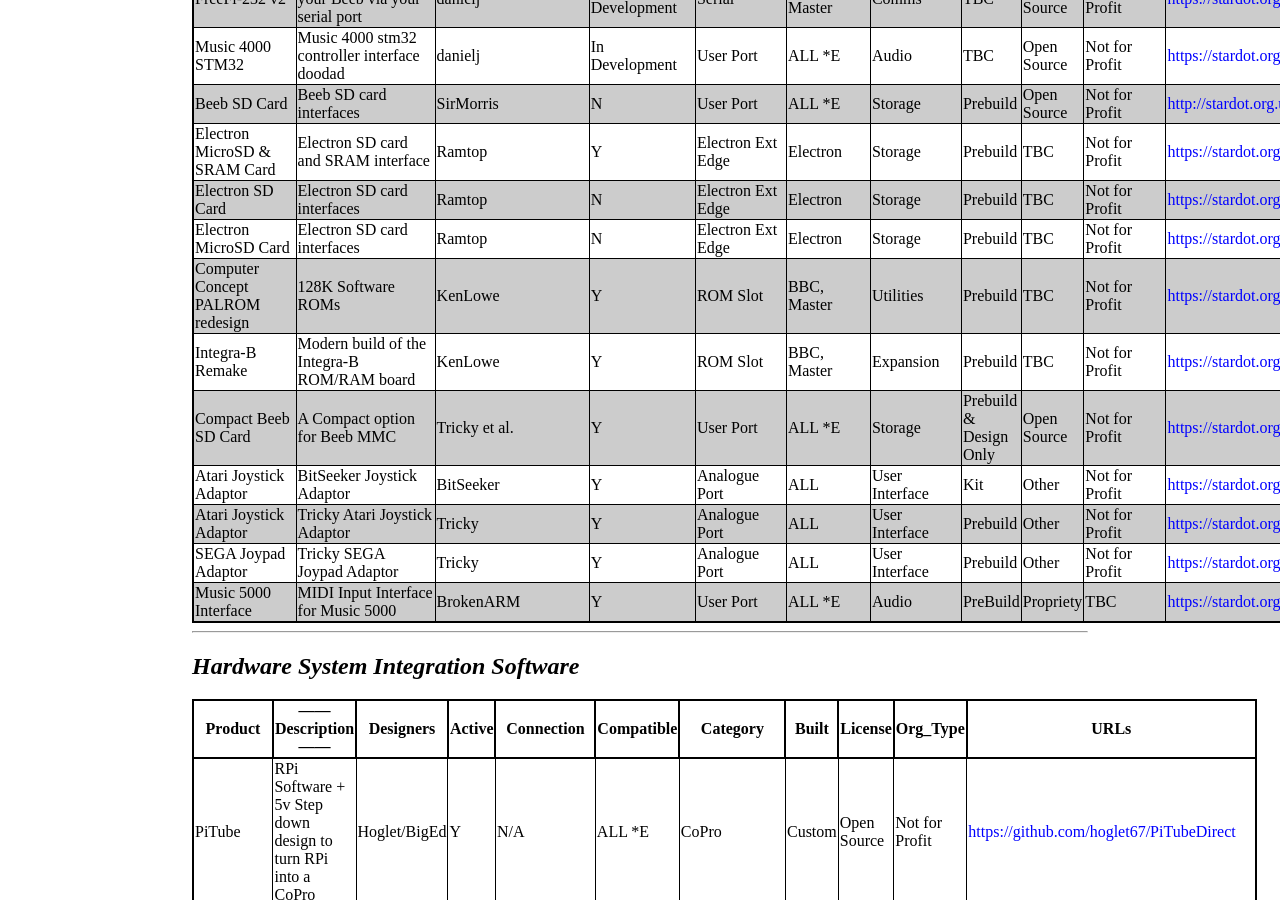
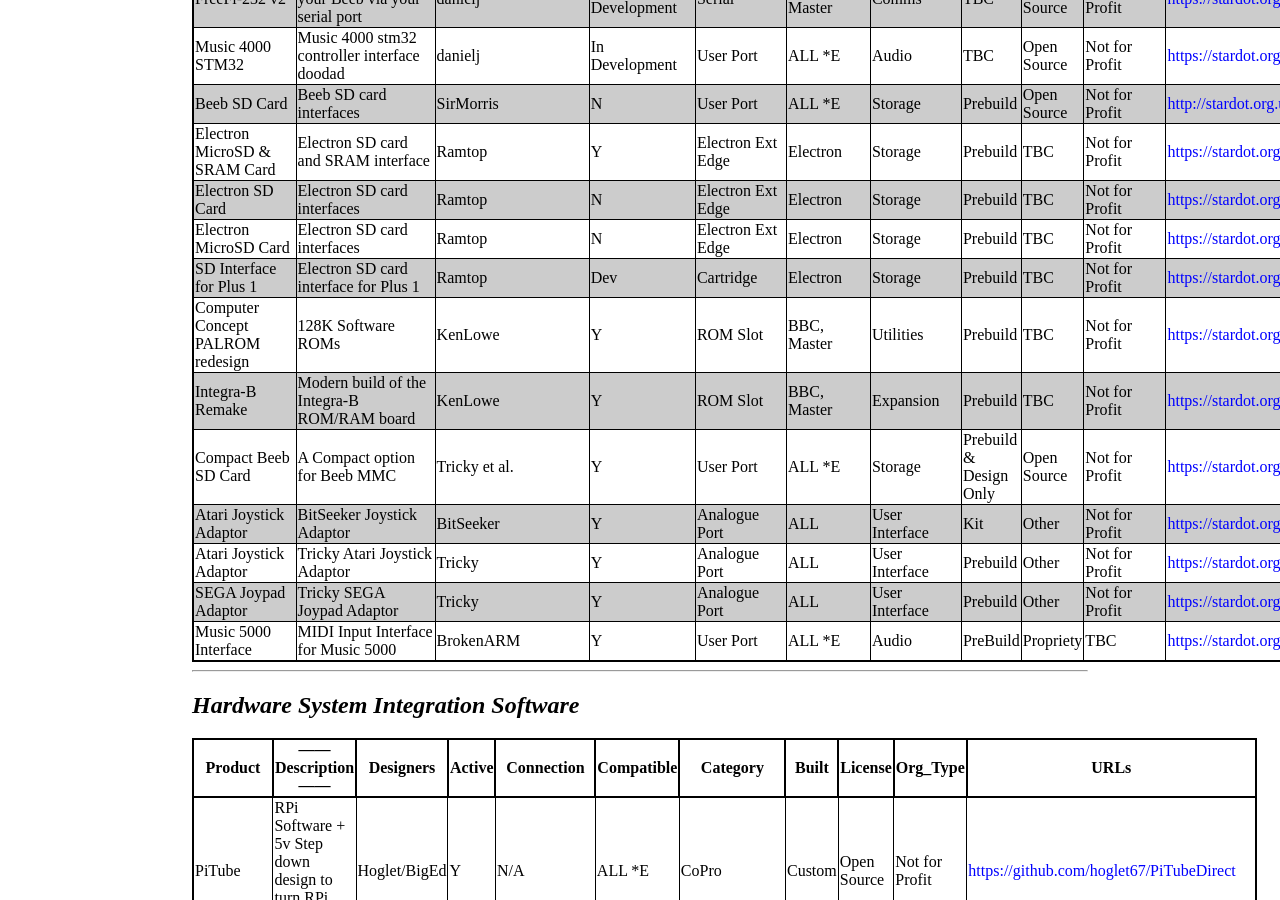
Before and after one commit to elminster/elminster.github.io, a Jekyll site: the page built from hardware.md, in a window 1280 px wide and 900 px high, scrolled down 4816 px. Built offline with Jekyll 4.4.1, drawn with Linux system fonts in a browser that asks for light colours; some of the changed text lies outside the part shown.

Commit message:
Added:
        SD Interface for Plus 1 - Ramtop
        HOSTFS+TCPIP - dominicbeesley

```diff
--- a/hardware.md
+++ b/hardware.md
@@ -124,6 +124,7 @@
 | Electron MicroSD & SRAM Card | Electron SD card and SRAM interface | Ramtop | Y | Electron Ext Edge | Electron | Storage | Prebuild | TBC | Not for Profit | <https://stardot.org.uk/forums/viewtopic.php?t=17347> |
 | Electron SD Card | Electron SD card interfaces | Ramtop | N | Electron Ext Edge | Electron | Storage | Prebuild | TBC | Not for Profit | <https://stardot.org.uk/forums/viewtopic.php?t=16840> |
 | Electron MicroSD Card | Electron SD card interfaces | Ramtop | N | Electron Ext Edge | Electron | Storage | Prebuild | TBC | Not for Profit | <https://stardot.org.uk/forums/viewtopic.php?f=8&t=16481> |
+| SD Interface for Plus 1 | Electron SD card interface for Plus 1 | Ramtop | Dev | Cartridge | Electron | Storage | Prebuild | TBC | Not for Profit | <https://stardot.org.uk/forums/viewtopic.php?t=18055> |
 | Computer Concept PALROM redesign | 128K Software ROMs | KenLowe | Y | ROM Slot | BBC, Master | Utilities | Prebuild | TBC | Not for Profit | <https://stardot.org.uk/forums/viewtopic.php?f=3&t=17124> |
 | Integra-B Remake | Modern build of the Integra-B ROM/RAM board | KenLowe | Y | ROM Slot | BBC, Master | Expansion | Prebuild | TBC | Not for Profit | <https://stardot.org.uk/forums/viewtopic.php?f=8&t=16825> |
 | Compact Beeb SD Card | A Compact option for Beeb MMC | Tricky et al. | Y | User Port | ALL *E | Storage | Prebuild & Design Only | Open Source | Not for Profit | <https://stardot.org.uk/forums/viewtopic.php?f=3&t=12869> |
@@ -176,6 +177,7 @@
 | Acorn Econet Clock V2 | Second version of remake of Acorn Econet Clock | simoni | Y | Econet | BBC, Master | Comms | Design Only | Open Source | Not for Profit | <https://www.waitingforfriday.com/?p=19> |
 | Acorn Cartridge Breakout | Acorn Master and Electron Cartridge Breakout Board | simoni | Y | Cartridge | Electron & Master | Development | Design Only | Open Source | Not for Profit | <https://stardot.org.uk/forums/viewtopic.php?f=3&t=15158> |
 | 1MHz Breakout | 1MHz bus breakout board | dominicbeesley | N | 1Mhz Bus | BBC B, Master | Expansion | Part Build | TBC | Not for Profit | <https://stardot.org.uk/forums/viewtopic.php?t=16436> |
+| HostFS+TCPIP | Transfer files between Beeb and PC using ethernet | dominicbeesley | Dev | 1Mhz Bus | BBC B, Master | Expansion | TBC | TBC | Not for Profit | <https://stardot.org.uk/forums/viewtopic.php?t=16565> |
 | beeb816 | 65816 upgrade for BBC Micro, including lots of fast RAM | BigEd/RichardE | Y | CPU Socket | BBC B, Master | Expansion | Design Only | Open Source | Not for Profit | <https://github.com/BigEd/beeb816/> |
 | ICE-T65/Z80/6809 | In-Circuit Emulator for the 6502, 65C02, Z80, 6809 and 6809E 8-bit processors (socketed cpu req.) | Hoglet | Y | CPU Socket | ALL | Diagnostics | Design Only | Open Source | Not for Profit | <https://github.com/hoglet67/AtomBusMon/wiki> |
 | Beeb 1MHz Bus FPGA Adaptor | Allows a Xilinx FPGA Spartan 6 XC6SLX9 board to be connected to a Beeb | Hoglet | Y | 1 MHz Bus | BBC B, Master | Expansion | PCB Only | Open Source | Not for Profit | <https://github.com/hoglet67/Beeb1MHzBusFpga/wiki> |
```
